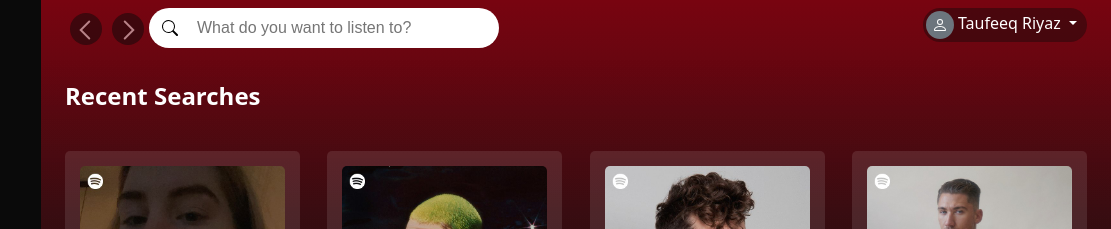
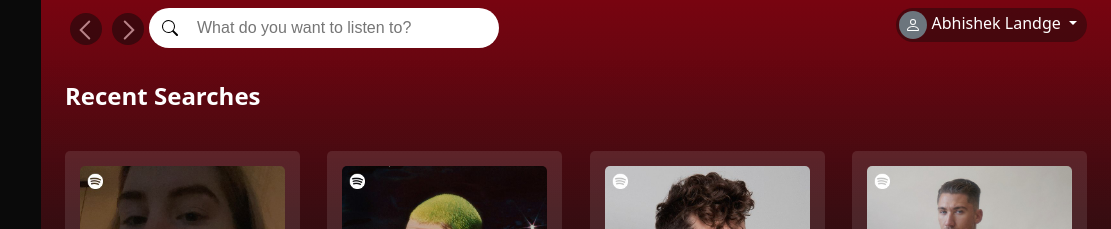
Before and after one commit to landgeabhishek413/spotify-clone, a plain HTML site: page search.html in a window 1280 px wide. Shown: the top 229 px of the page, 169-1280 px from the left. Drawn offline with nearby package versions, Linux system fonts and the light colour scheme.

Commit message:
Update search.html

```diff
--- a/search.html
+++ b/search.html
@@ -173,7 +173,7 @@
                       d="M8 8a3 3 0 1 0 0-6 3 3 0 0 0 0 6zm2-3a2 2 0 1 1-4 0 2 2 0 0 1 4 0zm4 8c0 1-1 1-1 1H3s-1 0-1-1 1-4 6-4 6 3 6 4zm-1-.004c-.001-.246-.154-.986-.832-1.664C11.516 10.68 10.289 10 8 10c-2.29 0-3.516.68-4.168 1.332-.678.678-.83 1.418-.832 1.664h10z" />
                   </svg>
                 </div>
-                Taufeeq Riyaz
+                Abhishek Landge
               </button>
               <div class="dropdownMenuButton1-dropContent">
                 <a href="./login.html">Log Out</a>
```
